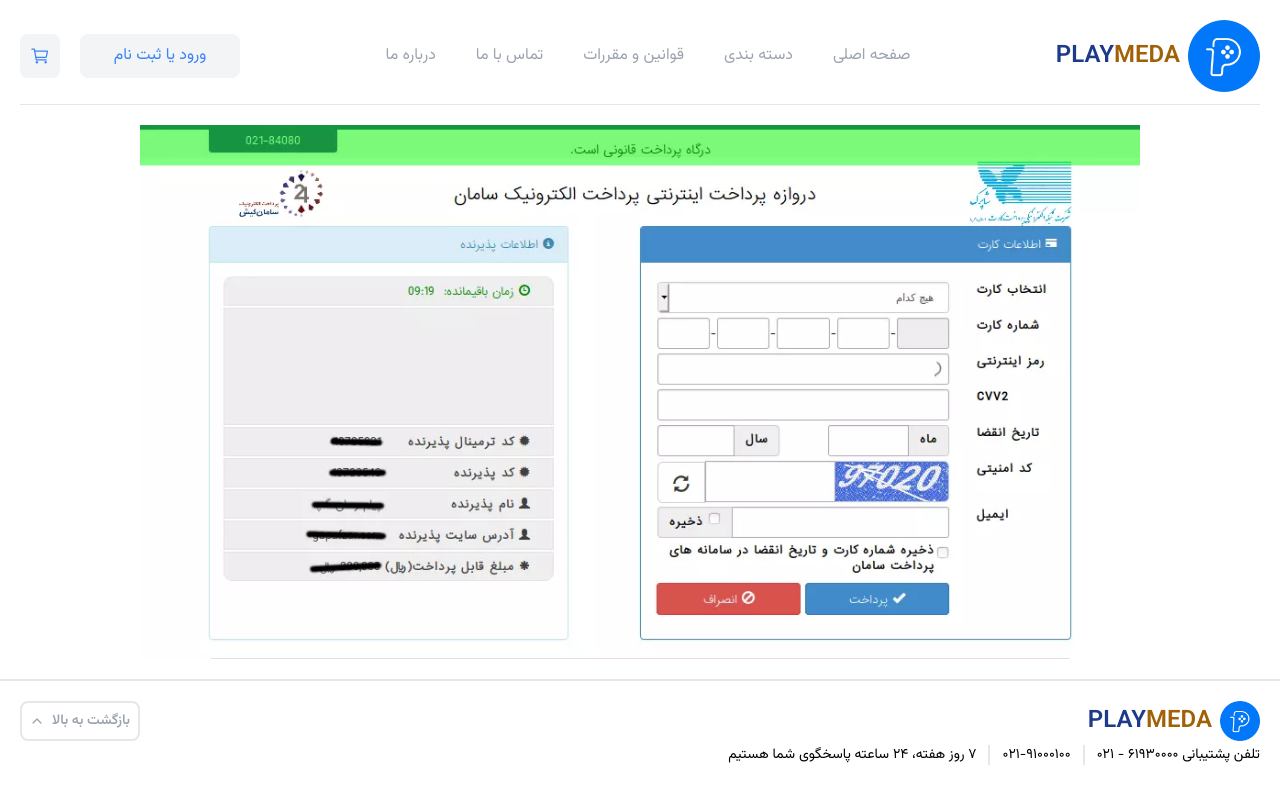
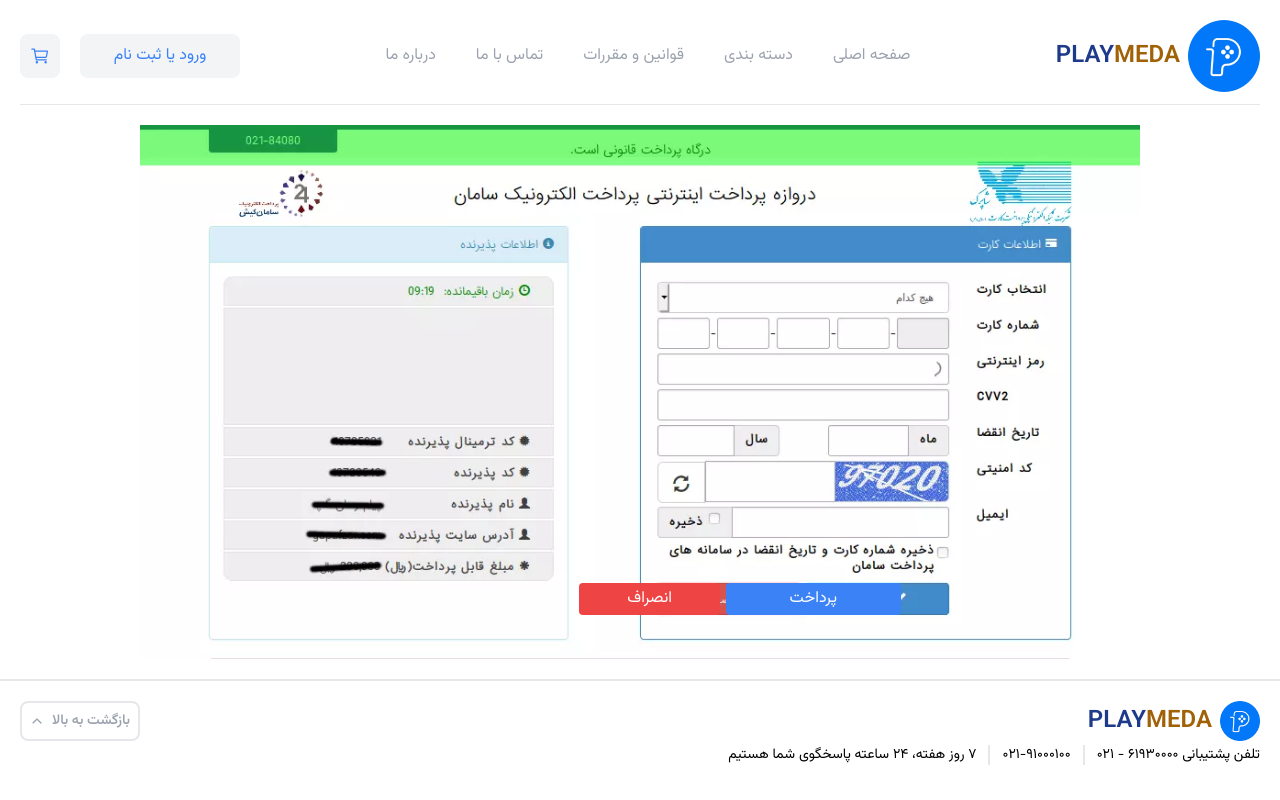
Before and after one commit to kasra-l83/Phone-store, a Next.js app: page /pay in a window 1280 px wide. Shown: the top 800 px of the page. Built offline with nearby package versions, Linux system fonts and the light colour scheme.

Commit message:
resault page

```diff
--- a/app/pay/page.tsx
+++ b/app/pay/page.tsx
@@ -1,9 +1,24 @@
+"use client"
+
 import Image from 'next/image'
+import { useRouter } from 'next/navigation';
 
 export default function Pay() {
+  const router = useRouter();
+
+  const handleSuccess = () => {
+    router.push("/resault?status=success")
+  }
+
+  const handleFailure = () => {
+    router.push("/resault?status=failed")
+  }
+
   return (
-    <section className='flex justify-center'>
-        <Image src="/img/pay.webp" alt='' width={1000} height={300}/>
+    <section className='flex justify-center relative'>
+      <Image src="/img/pay.webp" alt='' width={1000} height={300}/>
+      <button onClick={handleSuccess} className='bg-blue-500 hover:bg-blue-700 text-white px-16 py-1 rounded absolute bottom-11 right-[359px]'>پرداخت</button>
+        <button onClick={handleFailure} className='bg-red-500 hover:bg-red-700 text-white px-12 py-1 rounded absolute bottom-11 right-[540px]'>انصراف</button>
     </section>
   )
 }
--- a/app/resault/page.tsx
+++ b/app/resault/page.tsx
@@ -0,0 +1,16 @@
+"use client"
+
+import { useSearchParams } from 'next/navigation';
+
+export default function Result() {
+  const searchParams= useSearchParams();
+  const status= searchParams.get("status");
+
+  return (
+    <section>
+      {status=== "success" ? (
+        <p>پرداخت موفقیت آمیز بود</p>
+      ): <p>پرداخت موفقیت آمیز نبود</p>}
+    </section>
+  )
+}
```
